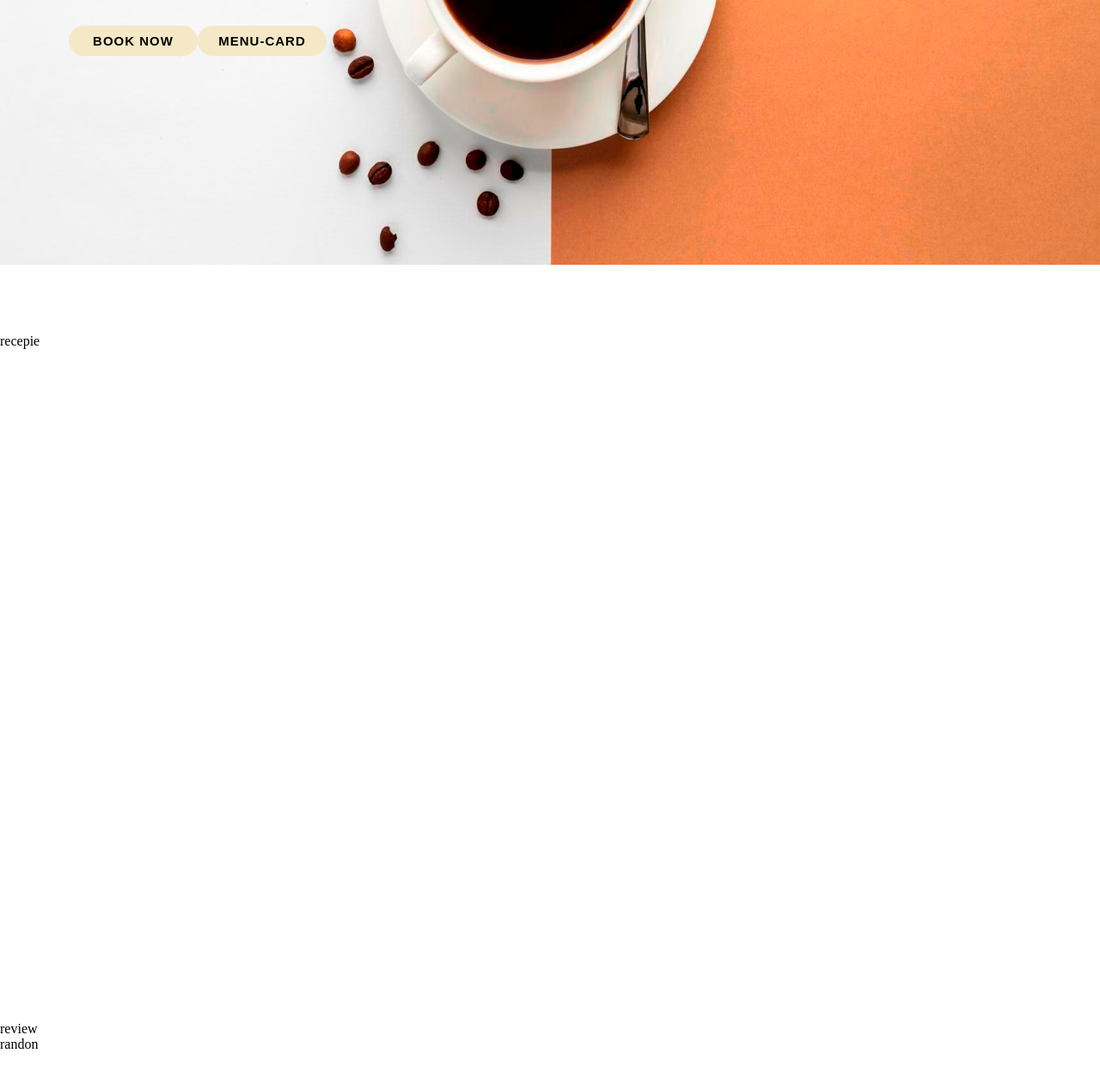
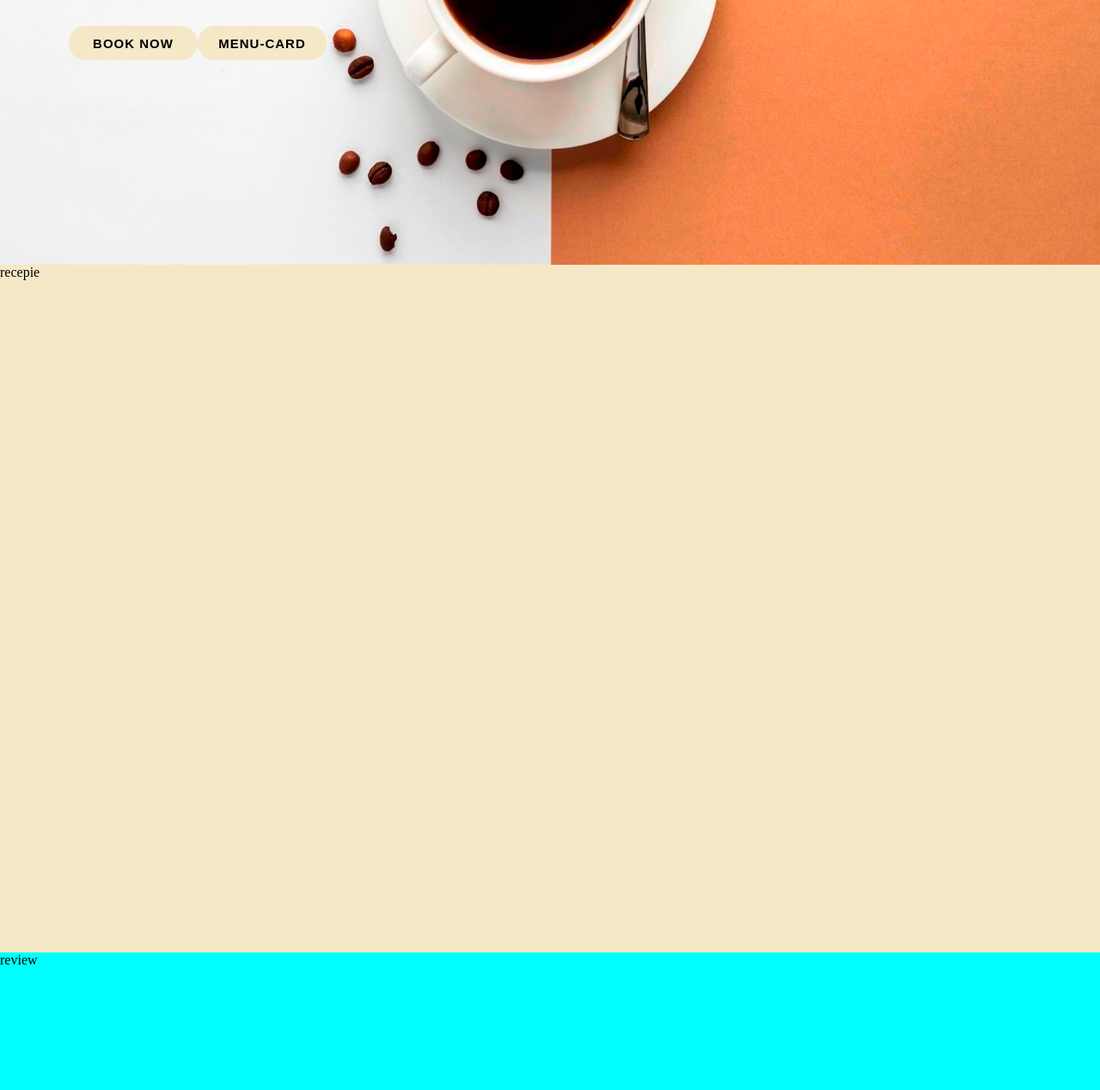
Before and after one commit to wolf-shubham/cafe_store, a website: page views/index.html in a window 1280 px wide. Shown: the part 492-1760 px from the top of the page at 86% size. Drawn offline with nearby package versions, Linux system fonts and the light colour scheme; files that its build step writes are made by us from their sources.

Commit message:
margin added

```diff
--- a/public/css/style.css
+++ b/public/css/style.css
@@ -9,7 +9,6 @@ body {
   background-image: url(/images/header.jpg);
   background-size: 100% 100vh;
   background-repeat: no-repeat;
-  /* overflow: hidden; */
 }
 
 .header {
@@ -69,6 +68,7 @@ body {
   margin-right: 25px;
   text-transform: uppercase;
   padding: 7px 18px;
+  cursor: pointer;
 }
 
 .sign_btn {
@@ -77,16 +77,21 @@ body {
   margin-right: 25px;
   text-transform: uppercase;
   background-color: transparent;
+  cursor: pointer;
 }
 
 .home {
   height: 75vh;
   margin-left: 80px;
-  margin-top: 80px;
   font-size: 40px;
   letter-spacing: 1px;
   line-height: 1.2;
   color: #865439;
+}
+
+.home_content {
+  /* margin-top: 80px; */
+  padding-top: 80px;
 }
 
 .book_menu {
@@ -97,7 +102,7 @@ body {
 
 .book_menu button {
   width: 150px;
-  height: 35px;
+  height: 40px;
   font-size: 15px;
   font-weight: bolder;
   letter-spacing: 1px;
@@ -123,12 +128,15 @@ body {
 
 .recepie {
   height: 100vh;
+  background-color: #f5e8c7;
 }
 
 .review {
   height: 100vh;
+  background-color: aqua;
 }
 
 .random {
   height: 80vh;
+  background-color: bisque;
 }
--- a/views/index.html
+++ b/views/index.html
@@ -38,7 +38,7 @@
 
     <article>
         <div class="recepie">recepie</div>
-        <div class="reviews">review</div>
+        <div class="review">review</div>
         <div class="random">randon</div>
     </article>
 
```
